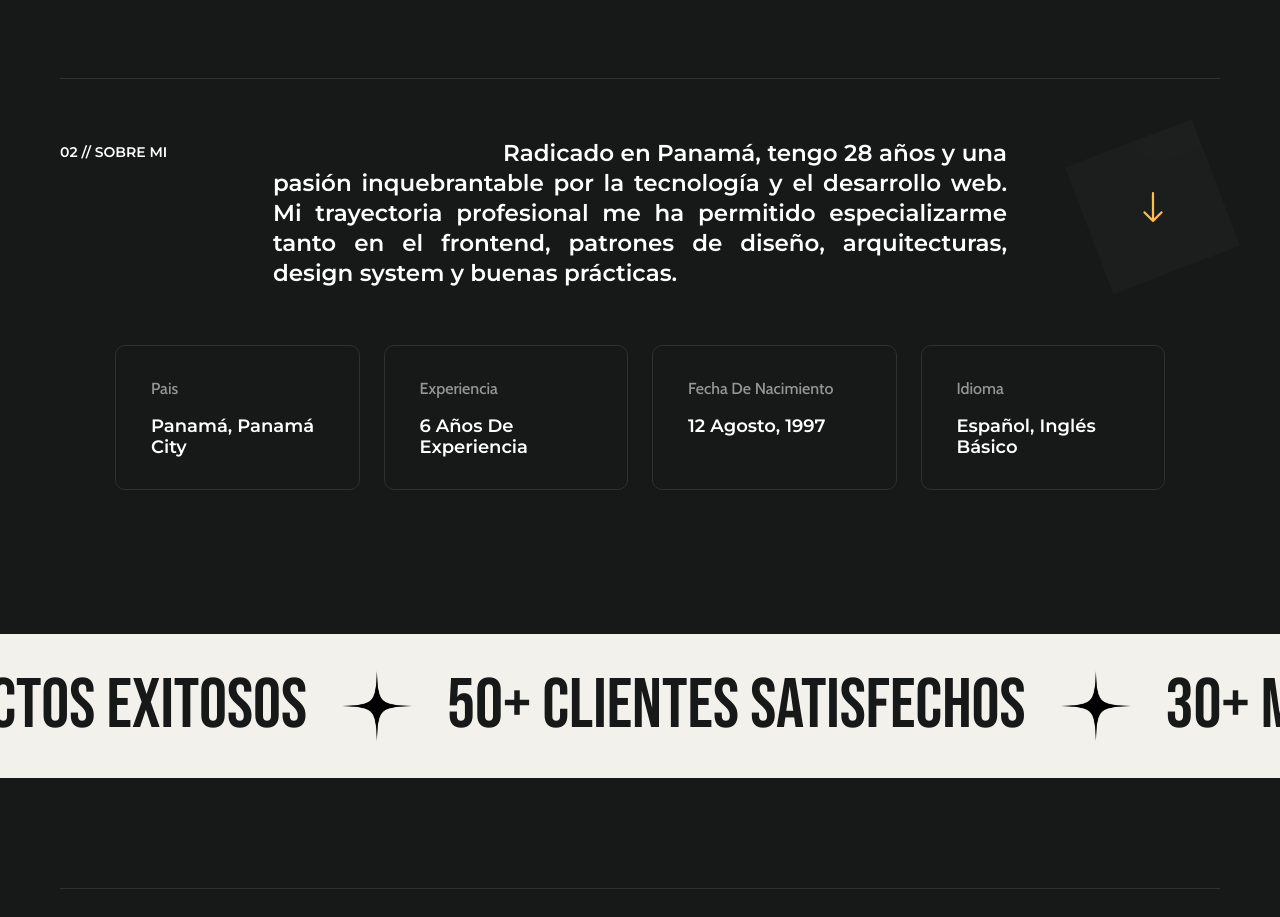
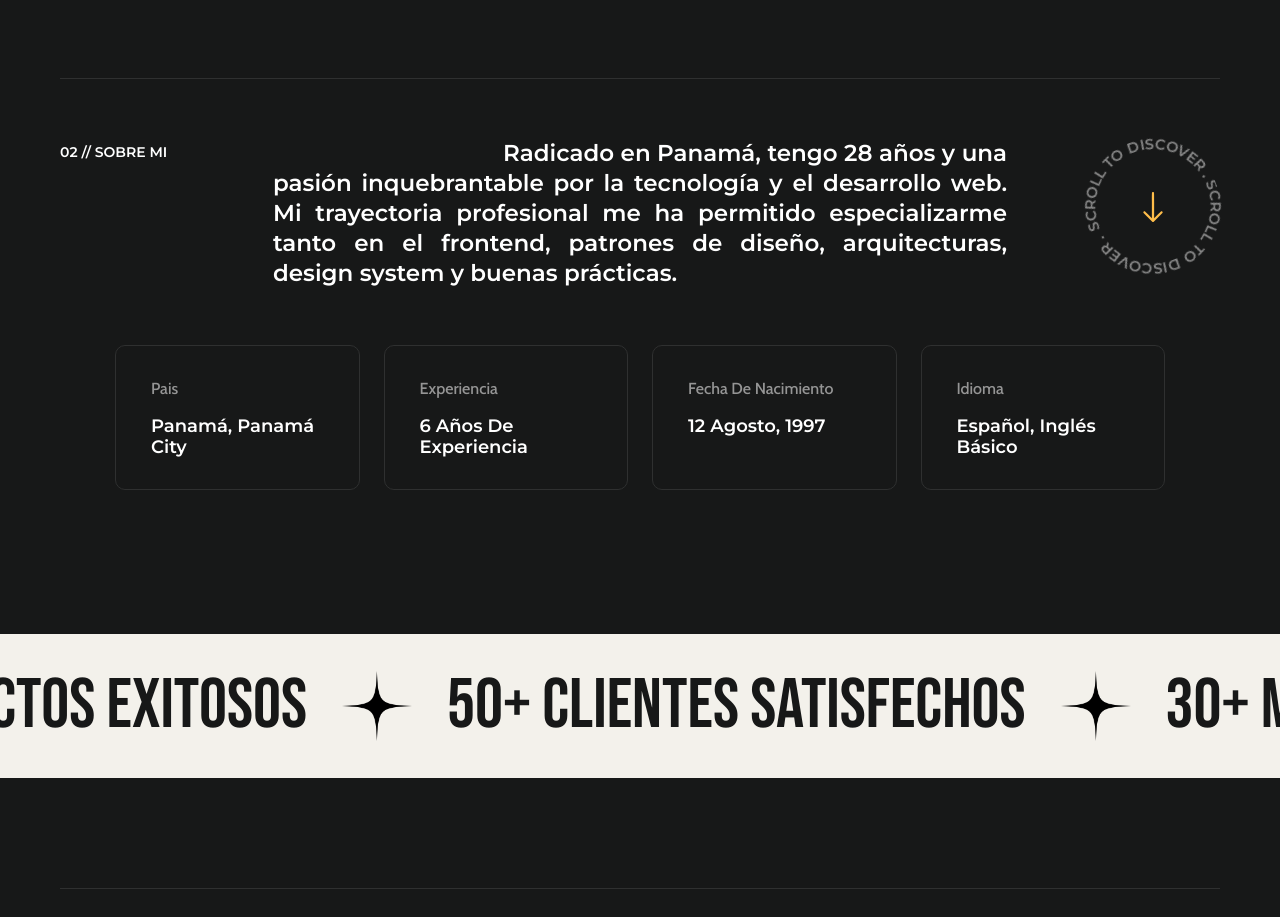
Before and after one commit to jhorman9/portfolio-2026, a Next.js app: page / in a window 1280 px wide. Shown: the part 1520-2437 px from the top of the page. Built offline with nearby package versions, Linux system fonts and the light colour scheme; no server answers.

Commit message:
Reemplazar imagen de flecha PNG por WEBP para mejorar la carga y optimización

```diff
--- a/public/css/style.css
+++ b/public/css/style.css
@@ -823,7 +823,7 @@ img {
   justify-content: center;
   width: 135px;
   height: 135px;
-  background-image: url(../img/about/scroll.png);
+  background-image: url(../img/about/scroll.webp);
   background-repeat: no-repeat;
   background-size: cover;
   background-position: center;
```
Also changed, not shown: public/img/about/scroll.webp (added).
